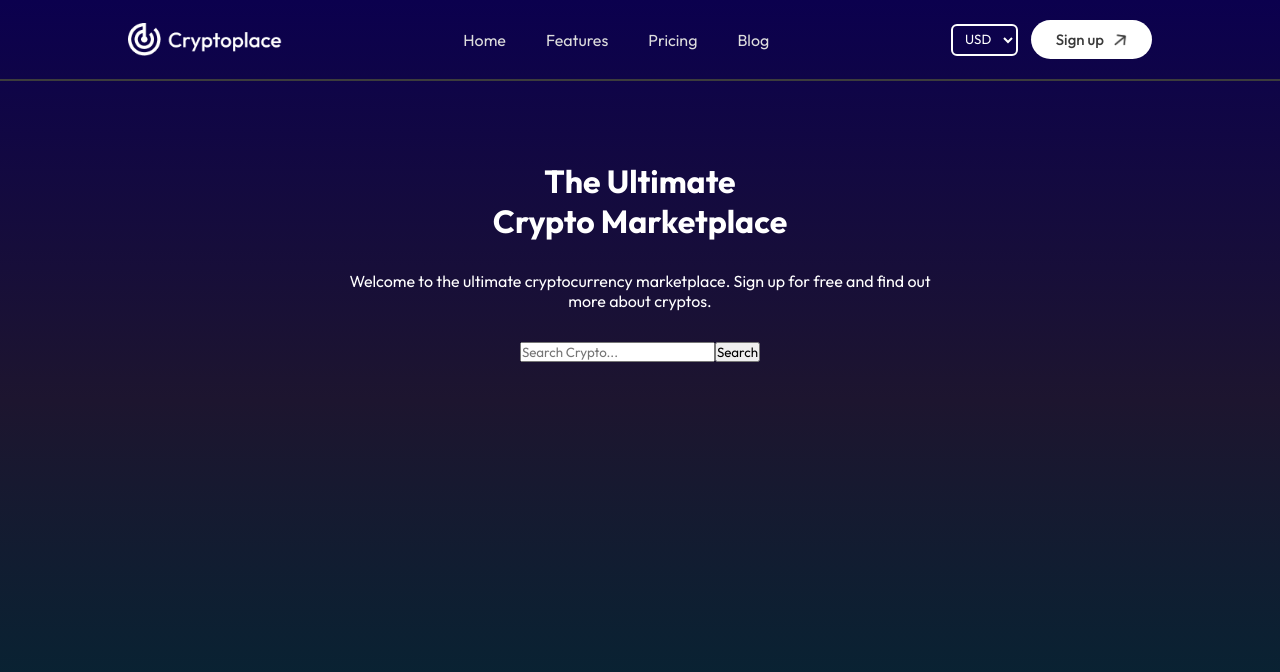
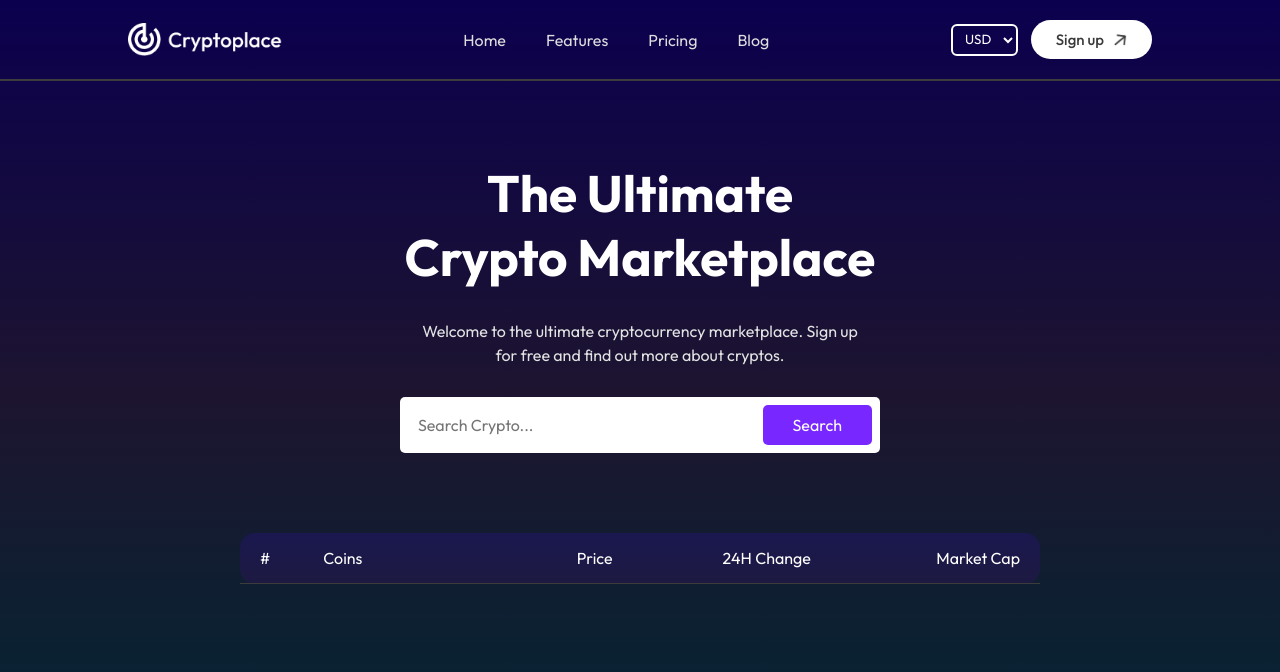
Before and after one commit to kolirina/Crypto_BH, a React (Vite) app: page / in a window 1280 px wide. Shown: the top 672 px of the page. Built offline with nearby package versions, Linux system fonts and the light colour scheme.

Commit message:
feat: add coin list

```diff
--- a/src/pages/Home/Home.css
+++ b/src/pages/Home/Home.css
@@ -12,3 +12,62 @@
   text-align: center;
   gap: 30px;
 }
+
+.hero h1 {
+  font-size: max(4vw, 36px);
+}
+
+.hero p {
+  width: 75%;
+  color: #e3e3e3;
+  line-height: 1.5;
+}
+
+.hero form {
+  padding: 8px;
+  width: 80%;
+  background-color: white;
+  border-radius: 5px;
+  font-size: 20px;
+  display: flex;
+  justify-content: center;
+  align-items: center;
+  gap: 10px;
+}
+
+.hero input {
+  flex: 1;
+  font-size: 16px;
+  outline: none;
+  border: none;
+  padding-left: 10px;
+}
+
+.hero button {
+  border: none;
+  background: #7927ff;
+  color: white;
+  font-size: 16px;
+  padding: 10px 30px;
+  border-radius: 5px;
+  cursor: pointer;
+}
+
+.crypto-table {
+  max-width: 800px;
+  margin: auto;
+  background: linear-gradient(rgba(64, 3, 255, 0.15), rgba(105, 2, 153, 0.15));
+  border-radius: 15px;
+}
+
+.table-layout {
+  display: grid;
+  grid-template-columns: 0.5fr 2fr 1fr 1fr 1.5fr;
+  padding: 15px 20px;
+  align-items: center;
+  border-bottom: 1px solid #3c3c3c;
+}
+
+.market-cap {
+  text-align: right;
+}
--- a/src/pages/Home/Home.jsx
+++ b/src/pages/Home/Home.jsx
@@ -17,6 +17,15 @@
           <button type="submit">Search</button>
         </form>
       </div>
+      <div className="crypto-table">
+        <div className="table-layout">
+          <p>#</p>
+          <p>Coins</p>
+          <p>Price</p>
+          <p style={{ textAlign: "center" }}>24H Change</p>
+          <p className="market-cap">Market Cap</p>
+        </div>
+      </div>
     </div>
   );
 }
```
